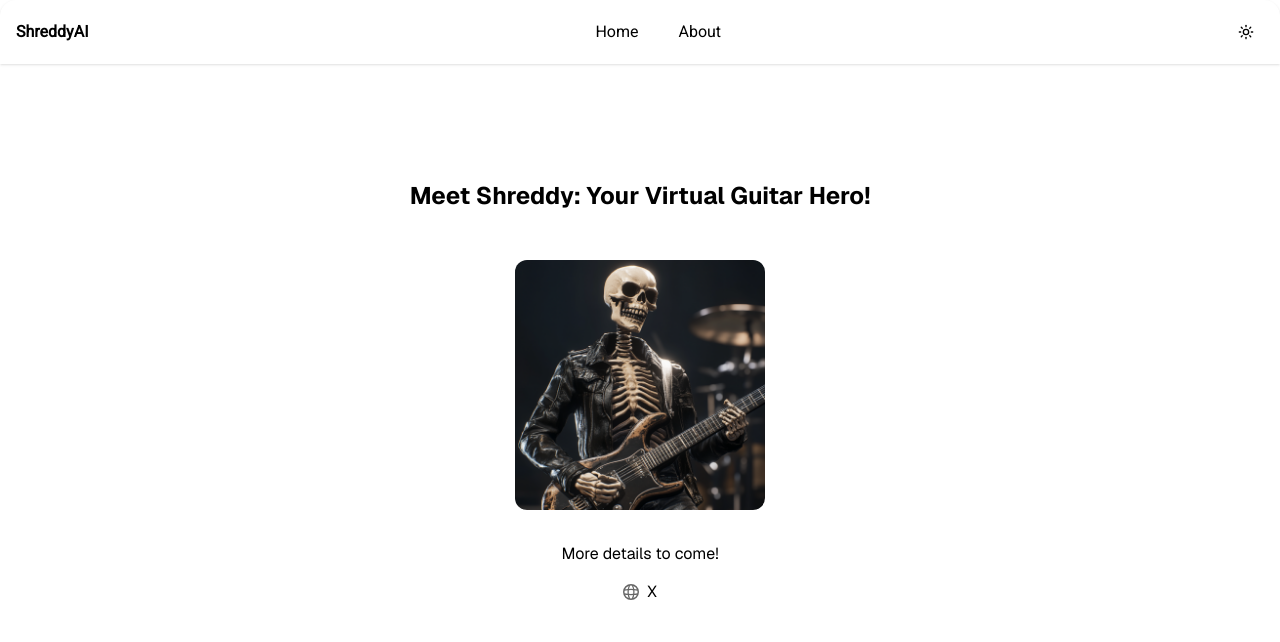
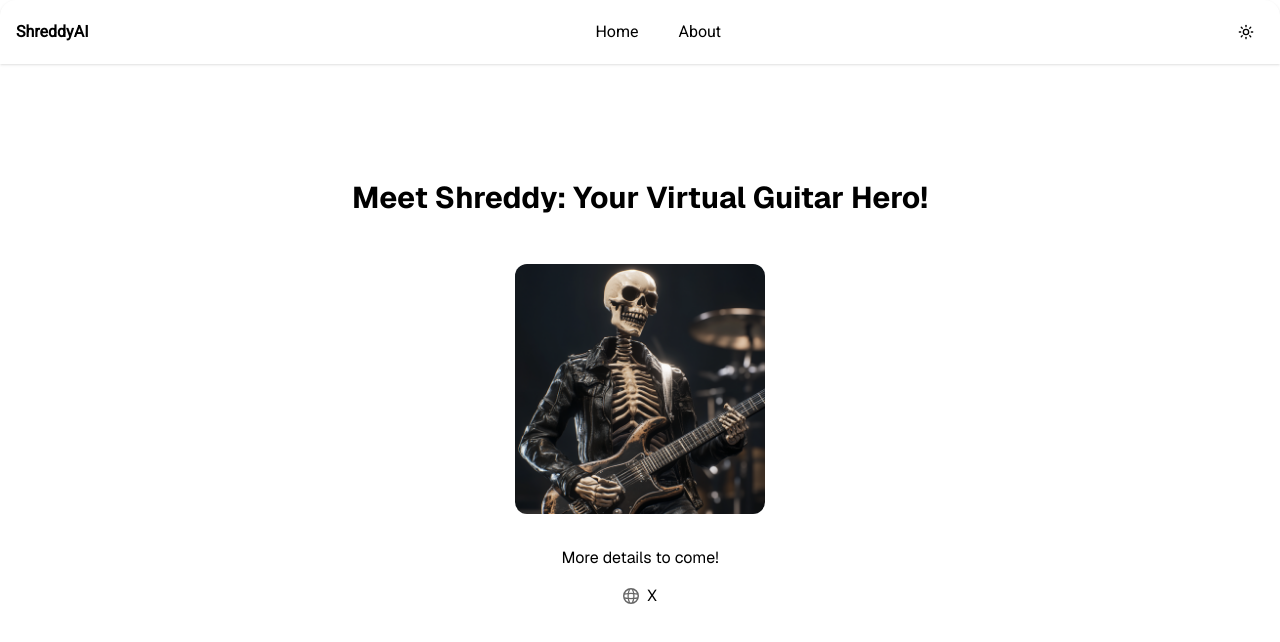
Before and after one commit to alexvirdee/shreddy-ai, a Next.js app: page / in a window 1280 px wide. Shown: the top 642 px of the page. Built offline with nearby package versions, Linux system fonts and the light colour scheme.

Commit message:
typewritter heading and resolve ui jump

```diff
--- a/src/app/page.tsx
+++ b/src/app/page.tsx
@@ -1,12 +1,34 @@
+"use client"
+
+import { useEffect, useState, useMemo } from "react";
 import Image from "next/image";
 
+const useTypewriter = (text: string, speed = 20) => {
+  const [index, setIndex] = useState(0);
+  const displayText = useMemo(() => text.slice(0, index), [index]);
+  useEffect(() => {
+    if (index >= text.length)
+      return;
 
+    const timeoutId = setTimeout(() => {
+      setIndex(i => i + 1);
+    }, speed);
+
+    return () => {
+      clearTimeout(timeoutId);
+    };
+  }, [index, text, speed]);
+
+  return displayText;
+};
 
 export default function Home() {
+  const text = useTypewriter("Meet Shreddy: Your Virtual Guitar Hero!", 80);
+
   return (
     <div className="grid grid-rows-[20px_1fr_20px] items-center justify-items-center p-8 pb-20 gap-4 sm:p-20 font-[family-name:var(--font-geist-sans)]">
       <main className="flex flex-col gap-8 row-start-2 items-center sm:items-start">
-        <h1 className="text-lg md:text-2xl mb-4 font-bold">Meet Shreddy: Your Virtual Guitar Hero!</h1>
+        <h1 className="min-h-2 text-lg md:text-3xl mb-4 font-bold"  style={{ minHeight: "1.2em" }}>{text}</h1>
         {/* Main shreddy image */}
         <Image
           className="rounded-xl mx-auto"
```
